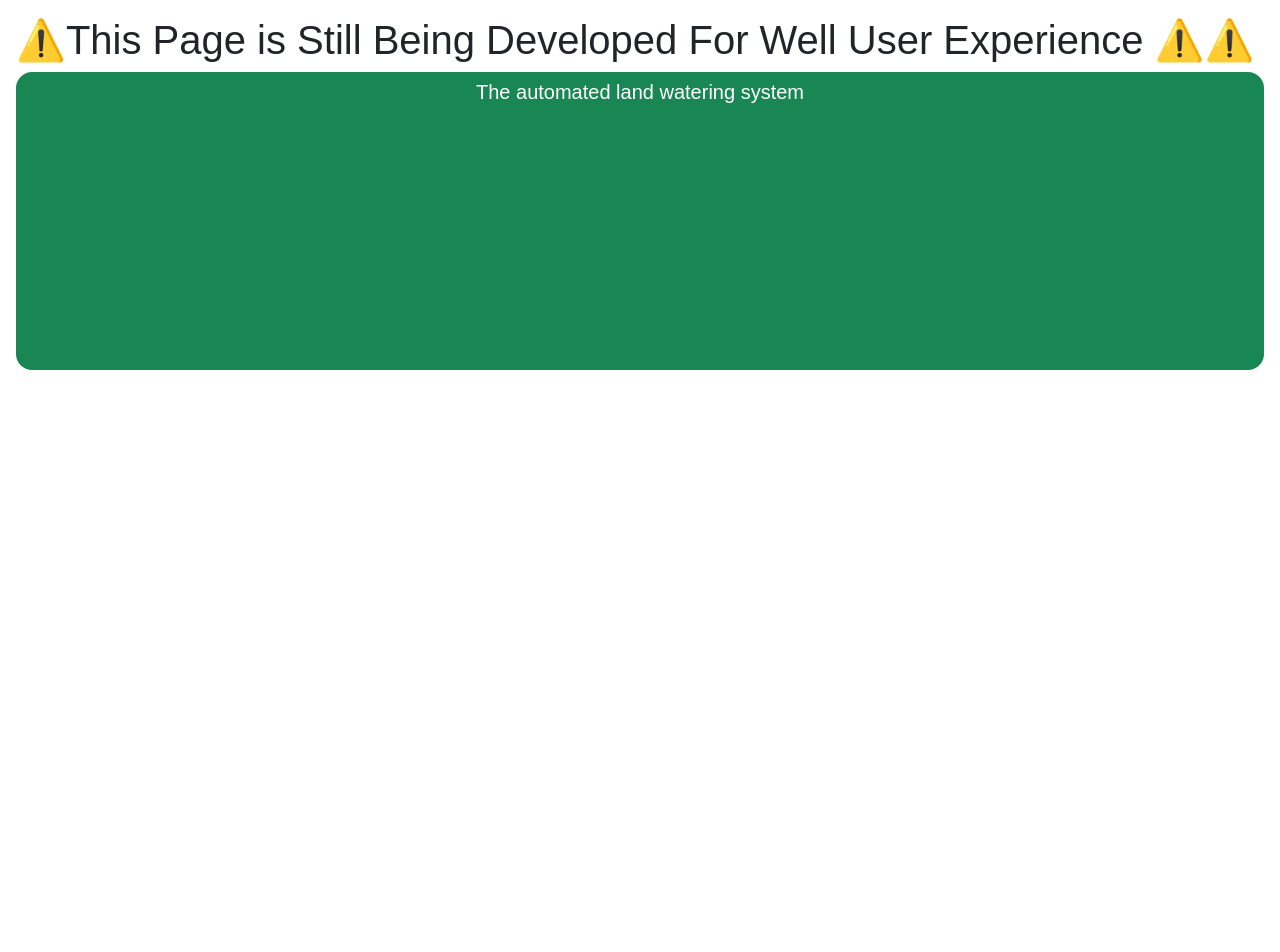
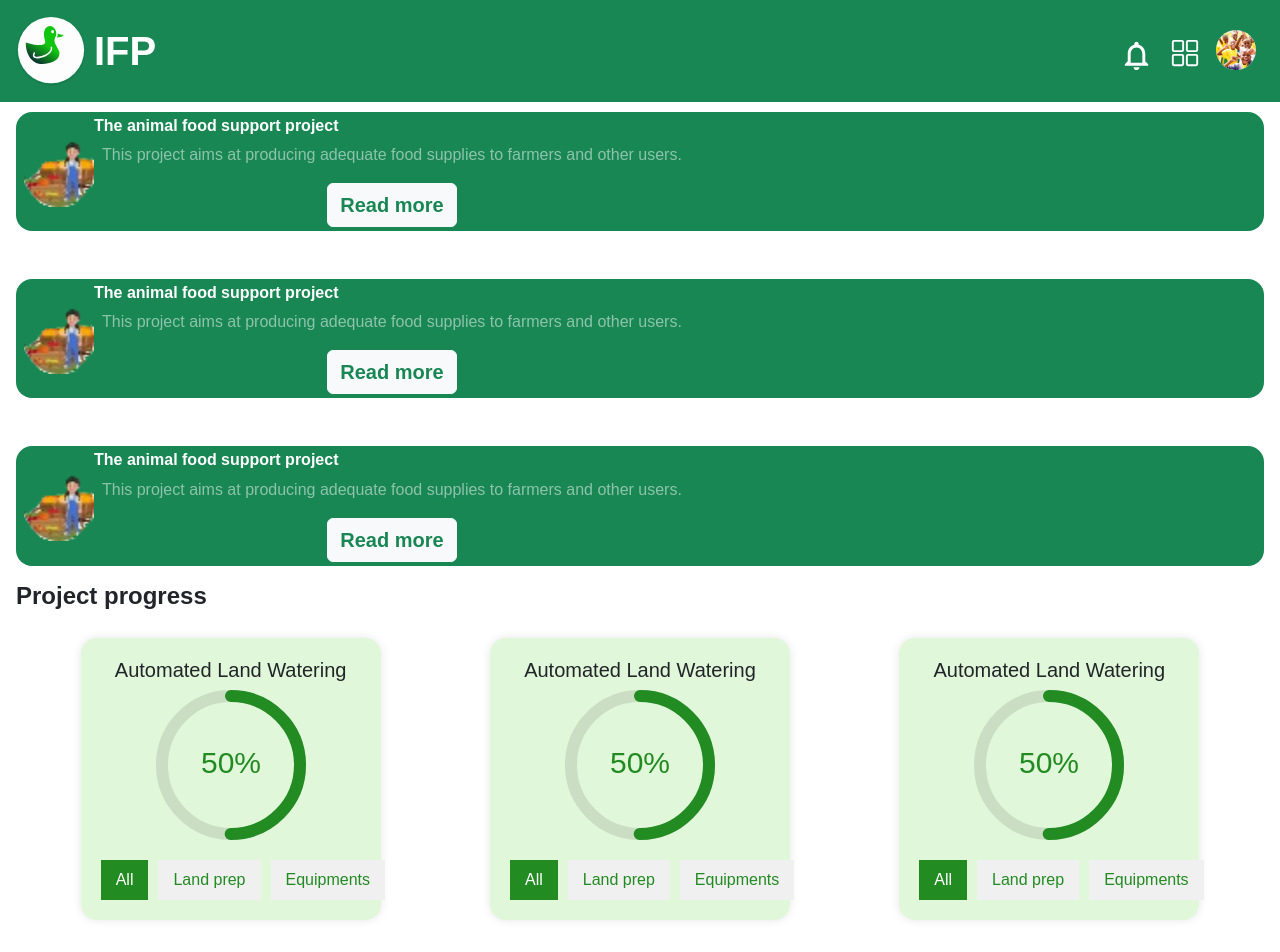
Before and after one commit to IRASUBIZA-SALY-NELSON/IFP, a React (Vite) app in the folder client/: page /user-dashboard in a window 1280 px wide. Shown: the top 952 px of the page. Before the commit the page ends 800 px from the top, so only its background shows below. Built offline with nearby package versions, Linux system fonts and the light colour scheme.

Commit message:
Creating a farmers page

```diff
--- a/client/package.json
+++ b/client/package.json
@@ -15,6 +15,7 @@
     "react": "^18.2.0",
     "react-bootstrap": "^2.10.4",
     "react-chartjs-2": "^5.2.0",
+    "react-circular-progressbar": "^2.1.0",
     "react-dom": "^18.2.0",
     "react-icons": "^5.3.0",
     "react-router-dom": "^6.26.1"
--- a/client/src/components/User-dashboard/Re_usageComp/FarmCard.tsx
+++ /dev/null
@@ -1,48 +0,0 @@
-import React, { useState, useEffect } from "react";
-import farm1 from "../../../assets/wat 1.png";
-import farm2 from "../../../assets/Group 271.png";
-import farm3 from "../../../assets/Ellipse_12-removebg.png";
-
-const images = [farm1, farm2, farm3];
-
-const FarmCard = () => {
-  const [currentIndex, setCurrentIndex] = useState(0);
-
-  useEffect(() => {
-    const interval = setInterval(() => {
-      setCurrentIndex((prevIndex) => (prevIndex + 1) % images.length);
-    }, 3000);
-
-    return () => clearInterval(interval);
-  }, []);
-
-  return (
-    <div className="bg-success p-2 rounded-4">
-      <h5 className="text-white text-center">The automated land watering system</h5>
-      <div className="d-flex justify-content-center align-items-center" style={{ height: "250px" }}>
-        <div
-          className="position-relative"
-          style={{ width: "100%", display: "flex", justifyContent: "center", overflow: "hidden" }}
-        >
-          {images.map((image, index) => (
-            <div
-              key={index}
-              style={{
-                position: "absolute",
-                transition: "opacity 1s ease",
-                opacity: index === currentIndex ? 1 : 0,
-                width: "250px",
-                height: "auto",
-              }}
-            >
-              <img src={image} alt={`Farm ${index}`} className="w-100 h-100" style={{ objectFit: "cover" }} />
-              <p className="text-white text-center">Started at 5/07/2023</p>
-            </div>
-          ))}
-        </div>
-      </div>
-    </div>
-  );
-};
-
-export default FarmCard;
--- /dev/null
+++ b/client/src/components/User-dashboard/Re_usageComp/ProgressBar.tsx
@@ -0,0 +1,32 @@
+import React from 'react';
+import './ProgressCard.css'
+import { CircularProgressbar, buildStyles } from 'react-circular-progressbar';
+import 'react-circular-progressbar/dist/styles.css';
+
+const ProgressCard: React.FC = () => {
+  const percentage = 50;
+
+  return (
+    <div className="progress-card">
+      <h5>Automated Land Watering</h5>
+      <div className="progress-container">
+        <CircularProgressbar
+          value={percentage}
+          text={`${percentage}%`}
+          styles={buildStyles({
+            textColor: '#228B22',
+            pathColor: '#228B22',
+            trailColor: 'rgba(0, 0, 0, 0.1)',
+          })}
+        />
+      </div>
+      <div className="buttons-container">
+        <button className="btn-all">All</button>
+        <button className="btn-light">Land prep</button>
+        <button className="btn-light">Equipments</button>
+      </div>
+    </div>
+  );
+};
+
+export default ProgressCard;
--- /dev/null
+++ b/client/src/components/User-dashboard/Re_usageComp/ProgressCard.css
@@ -0,0 +1,60 @@
+/* ProgressCard.css */
+.progress-card {
+  background-color: #e0f7d9; /* Light green background */
+  border-radius: 16px;
+  padding: 20px;
+  text-align: center;
+  max-width: 300px;
+  margin: auto;
+  box-shadow: 0 0 10px rgba(0, 0, 0, 0.1);
+}
+
+h5 {
+  color: #228b22;
+  margin-bottom: 10px;
+  font-weight: bold;
+}
+
+.progress-container {
+  width: 150px;
+  height: 150px;
+  margin: 0 auto;
+}
+
+.buttons-container {
+  display: flex;
+  justify-content: space-between; /* Align buttons inline with space between them */
+  align-items: center;
+  gap: 10px;
+  margin-top: 20px;
+}
+
+button {
+  padding: 8px 15px;
+  border-radius: 20px;
+  border: none;
+  font-size: 14px;
+  cursor: pointer;
+  white-space: nowrap; /* Ensure the button text doesn't break into multiple lines */
+}
+
+.btn-all {
+  background-color: #228b22;
+  color: white;
+}
+
+.btn-light {
+  background-color: #f0f0f0;
+  color: #228b22;
+}
+
+@media (max-width: 768px) {
+  .progress-card {
+    max-width: 90%;
+  }
+
+  /* Ensure buttons are still inline but might shrink on smaller screens */
+  .buttons-container {
+    flex-wrap: nowrap;
+  }
+}
--- /dev/null
+++ b/client/src/components/User-dashboard/Re_usageComp/ProgressCardsContainer.css
@@ -0,0 +1,31 @@
+/* ProgressCardsContainer.css */
+
+.cards-container {
+    display: flex;
+    gap: 20px; /* Space between cards */
+    justify-content: space-between;
+    overflow-x: auto; /* Enable horizontal scrolling */
+    padding: 20px;
+  }
+
+  .cards-container::-webkit-scrollbar {
+    display: none; /* Hide scrollbar for a cleaner look on mobile */
+  }
+
+  .cards-container {
+    -ms-overflow-style: none; /* Hide scrollbar on IE and Edge */
+    scrollbar-width: none; /* Hide scrollbar on Firefox */
+  }
+
+  @media (max-width: 768px) {
+    .cards-container {
+      overflow-x: scroll; /* Allow horizontal scroll on small devices */
+      flex-wrap: nowrap; /* Prevent cards from wrapping */
+    }
+  }
+
+  @media (min-width: 769px) {
+    .cards-container {
+      justify-content: center; /* Center cards on larger screens */
+    }
+  }
--- /dev/null
+++ b/client/src/components/User-dashboard/Re_usageComp/ProgressCardsContainer.tsx
@@ -0,0 +1,15 @@
+import React from 'react';
+import ProgressCard from './ProgressBar';
+import './ProgressCardsContainer.css';
+
+const ProgressCardsContainer: React.FC = () => {
+  return (
+    <div className="cards-container">
+      <ProgressCard />
+      <ProgressCard />
+      <ProgressCard />
+    </div>
+  );
+};
+
+export default ProgressCardsContainer;
--- a/client/src/components/User-dashboard/UserDashboard.tsx
+++ b/client/src/components/User-dashboard/UserDashboard.tsx
@@ -1,13 +1,26 @@
-import React from 'react'
-import FarmCard from './Re_usageComp/FarmCard'
+import ProposalCard from "../Dashboard/ProposalCard";
+import Footer from "../Footer/Footer";
+import Header from "../Header/Header";
+import ProgressCardsContainer from "./Re_usageComp/ProgressCardsContainer";
 
 const UserDashboard = () => {
   return (
-    <div className='p-3'>
-      <h1>⚠️This Page is Still Being Developed For Well User Experience ⚠️⚠️</h1>
-        <FarmCard />
+    <div className="p-3">
+      <Header />
+      <div className="mt-5">
+        <div className="pt-5">
+          <ProposalCard
+            proposalHeading="The animal food support project"
+            proposalDescription="This project aims at producing adequate food supplies to farmers and
+            other users."
+          />
+        </div>
+        <h4 className="fw-semibold mt-3">Project progress</h4>
+        <ProgressCardsContainer />
+      </div>
+      <Footer />
     </div>
-  )
-}
+  );
+};
 
 export default UserDashboard;
```
Also changed, not shown: client/src/App.tsx (+4 -4 lines), 1 other file (tests, documents, lock files or other folders).
